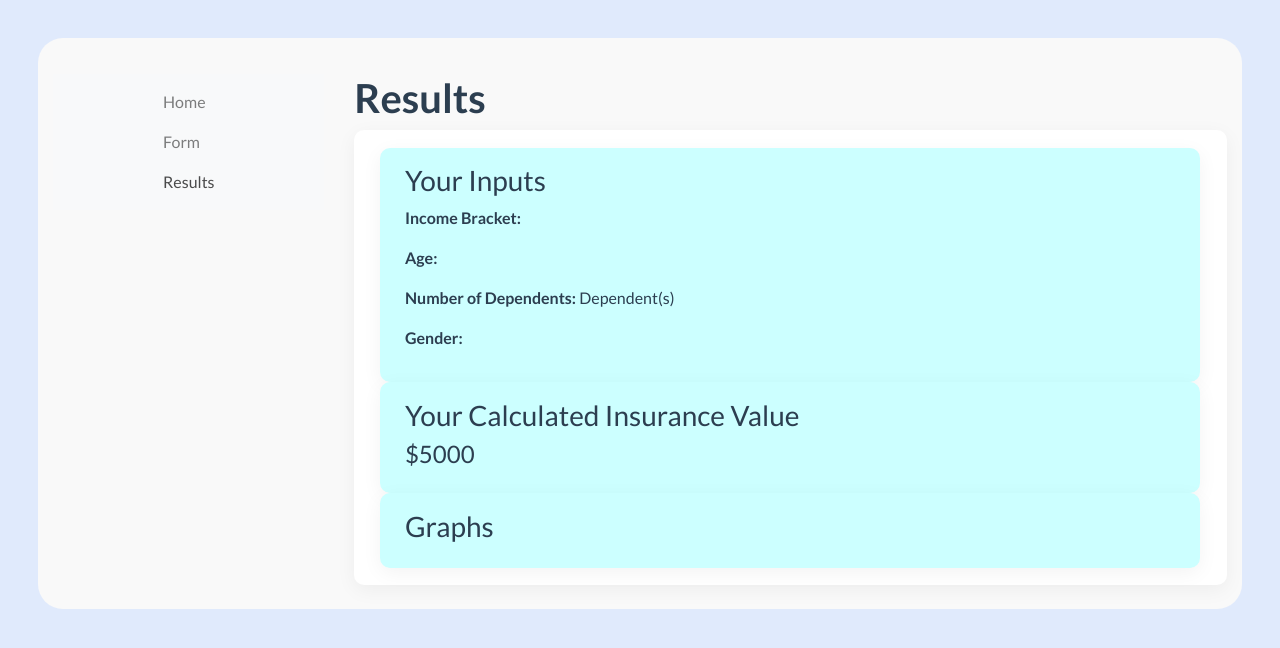
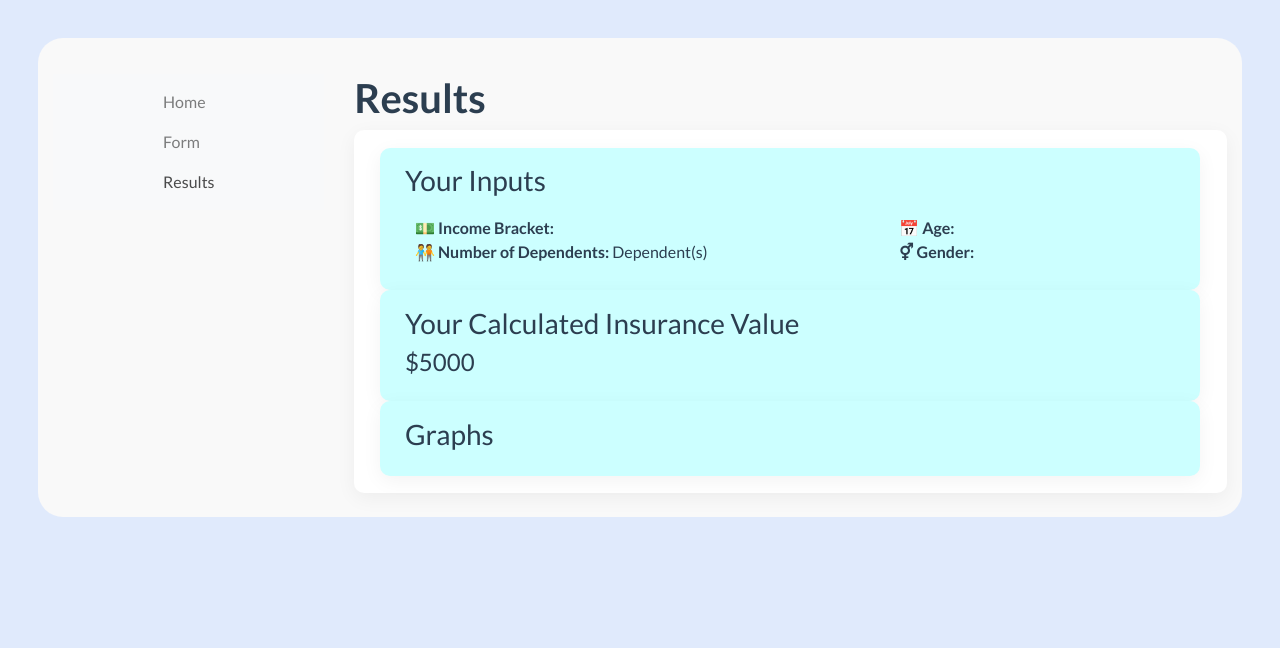
Before and after one commit to ITWSXInformatics/Fair_Health_Insurance_Information_System, a Vue app in the folder frontend/: page / in a window 1280 px wide. Both pictures are taken after a click on the link "Results". Shown: the top 648 px of the page. Built offline with nearby package versions, Linux system fonts and the light colour scheme.

Commit message:
Revise to match mockup

```diff
--- a/frontend/src/components/Results.vue
+++ b/frontend/src/components/Results.vue
@@ -6,10 +6,11 @@ import {store} from "../store.js"
 onMounted(() => {
               console.log("Results page")
               loadSelect();
+              determineResults();
             })
 
-
-function dummySelect(income_bracket){
+//debug command, call to verify value diplsay
+function debugDisplay(income_bracket){
   store.incomeBracket_D = 300;
   store.age_D = 300;
   store.dependents_D = 300;
@@ -24,6 +25,30 @@ function loadSelect(income_bracket){
   store.dependents_D = store.dependents;
   store.gender_D = store.gender;
   store.someValue_D = 5000; //TBD
+}
+
+//renamed to minimze confusion with differnet form function
+function determineResults(){
+  if (store.incomeBracket && store.ageBracket && store.dependents){
+    hitApi()
+    console.log("Solving for inputs...");
+  }
+  else{
+    console.log("An error occured with the inputs."); //TODO replace with notification
+  }
+}
+function hitApi(){
+  console.log("hit api with store state");
+  fetch("/api/exampleGetEndpoint", {
+    method: "GET",
+    headers: {
+      "Content-Type": "application/json",
+    }
+  })
+    .then((res) => res.json())
+    .then((data) => {
+      console.log("hit api with store state: ", data);
+    });
 }
 
 defineProps({
@@ -41,10 +66,13 @@ const count = ref(0)
         <div class="res-row">
 
           <h3>Your Inputs </h3>
-          <p><b>Income Bracket:</b> {{store.incomeBracket_D}}</p>
-          <p><b>Age:</b> {{store.age_D}}</p>
-          <p><b>Number of Dependents:</b> {{store.dependents_D}} Dependent(s)</p>
-          <p><b>Gender:</b> {{store.gender_D}}</p>
+
+             <div class="grid-ins">
+              <div class="grid-item"><b>💵 Income Bracket:</b> {{store.incomeBracket_D}}</div>
+              <div class="grid-item"><b>📅 Age:</b> {{store.age_D}}</div>
+              <div class="grid-item"><b>🧑‍🤝‍🧑 Number of Dependents:</b> {{store.dependents_D}} Dependent(s)</div>
+              <div class="grid-item"><b>⚥ Gender:</b> {{store.gender_D}}</div>
+            </div>
         </div>
 
         <div class="res-row">
@@ -93,4 +121,18 @@ a {
   padding-top: 2%;
   padding-bottom: 2%;
 }
+
+
+.grid-ins {
+  display: grid;
+  grid-template-columns: auto auto;
+  padding: 10px;
+}
+
+
+.grid-items {
+  display: inline-grid;
+  padding: 20px;
+  text-align: center;
+}
 </style>
```
